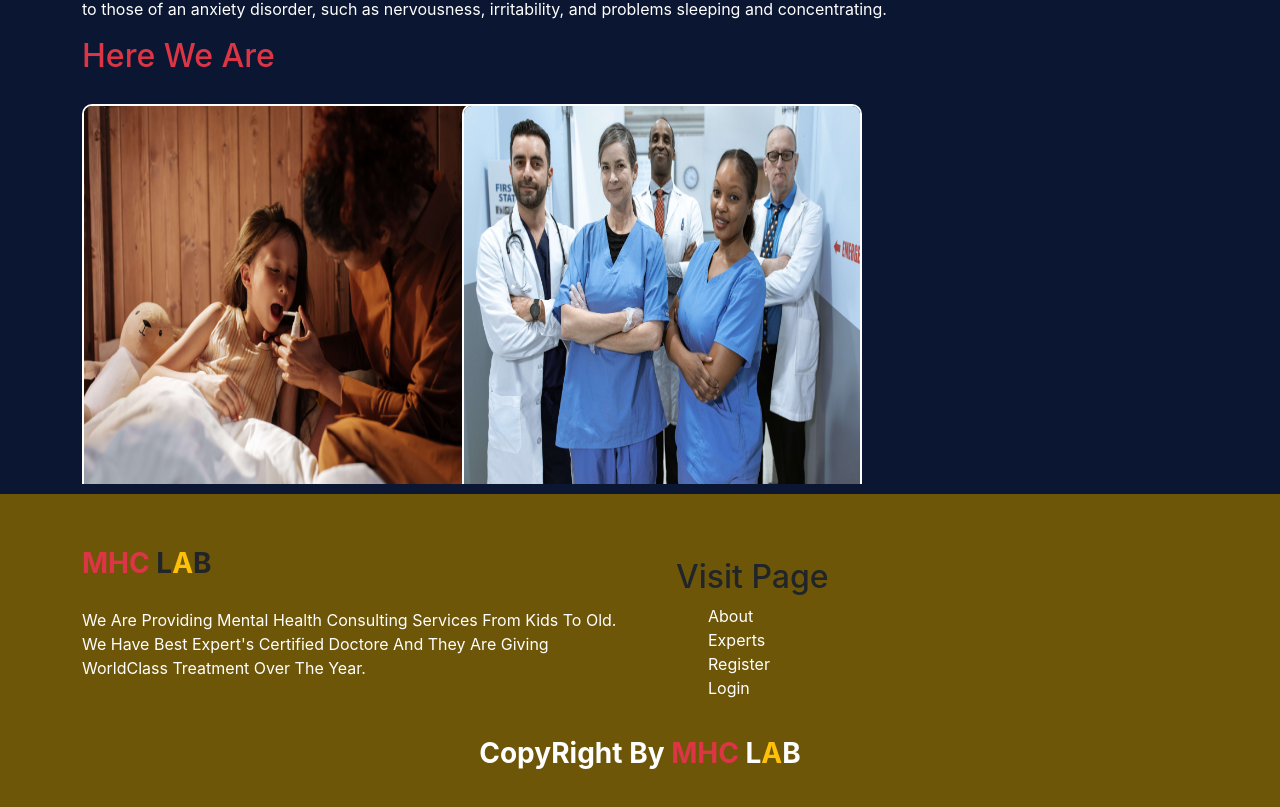
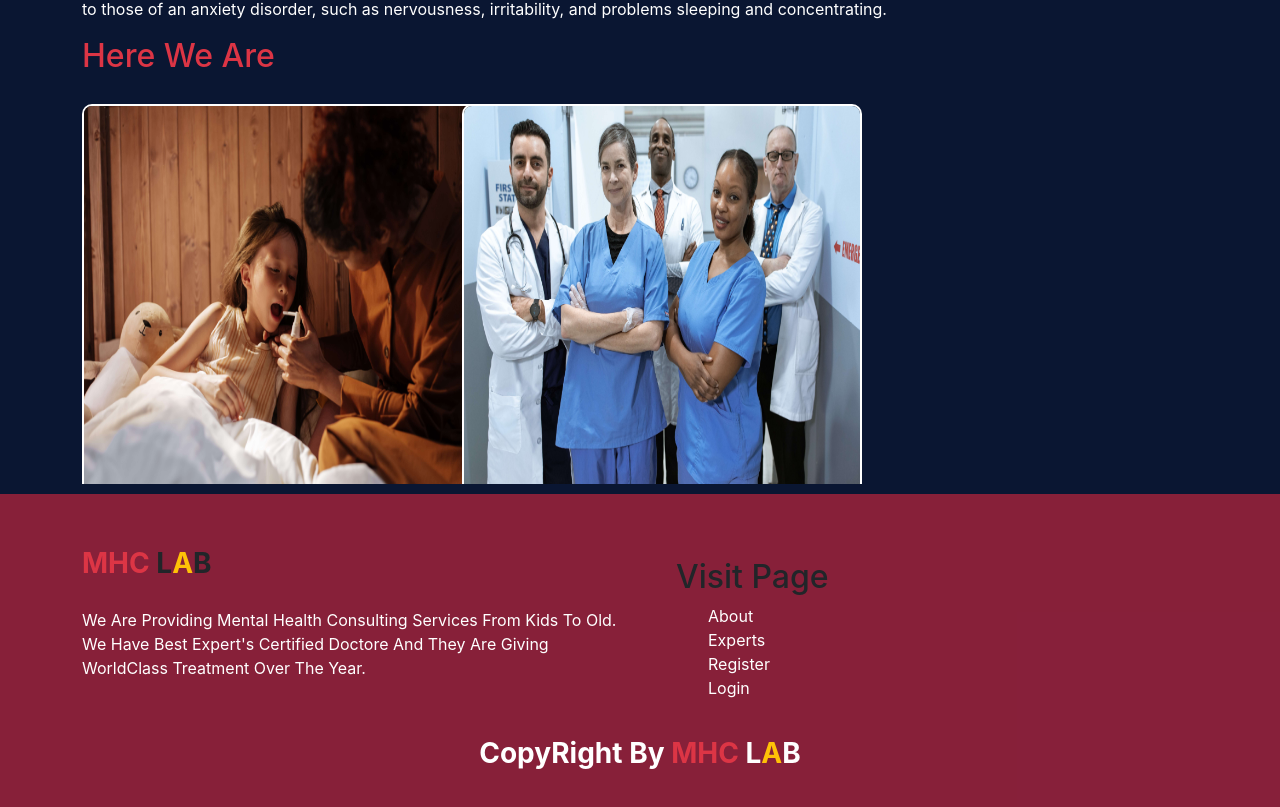
Before and after one commit to sowrovsarkar63/Mental-Health-Consultation-Lab-Web-App, a React (Create React App) app: page /about in a window 1280 px wide. Shown: the part 405-1212 px from the top of the page. Built offline with nearby package versions, Linux system fonts and the light colour scheme.

Commit message:
footer color change

```diff
--- a/src/components/pages/section/footer/Footer.css
+++ b/src/components/pages/section/footer/Footer.css
@@ -1,5 +1,5 @@
 .footer-area {
-    background-color: rgb(110, 86, 8);
+    background-color: rgba(123, 9, 37, 0.904);
     min-height: 40vh;
 }
 .visit-page ul {
```
